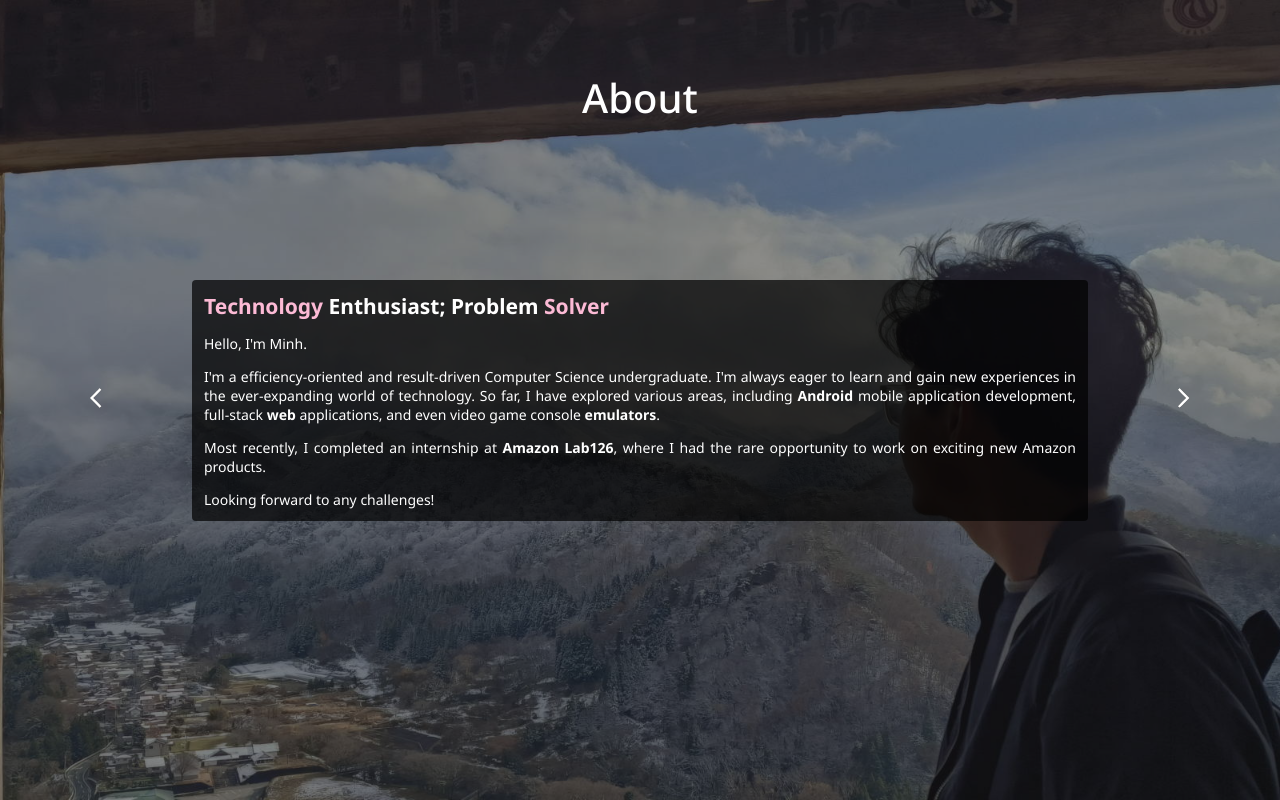
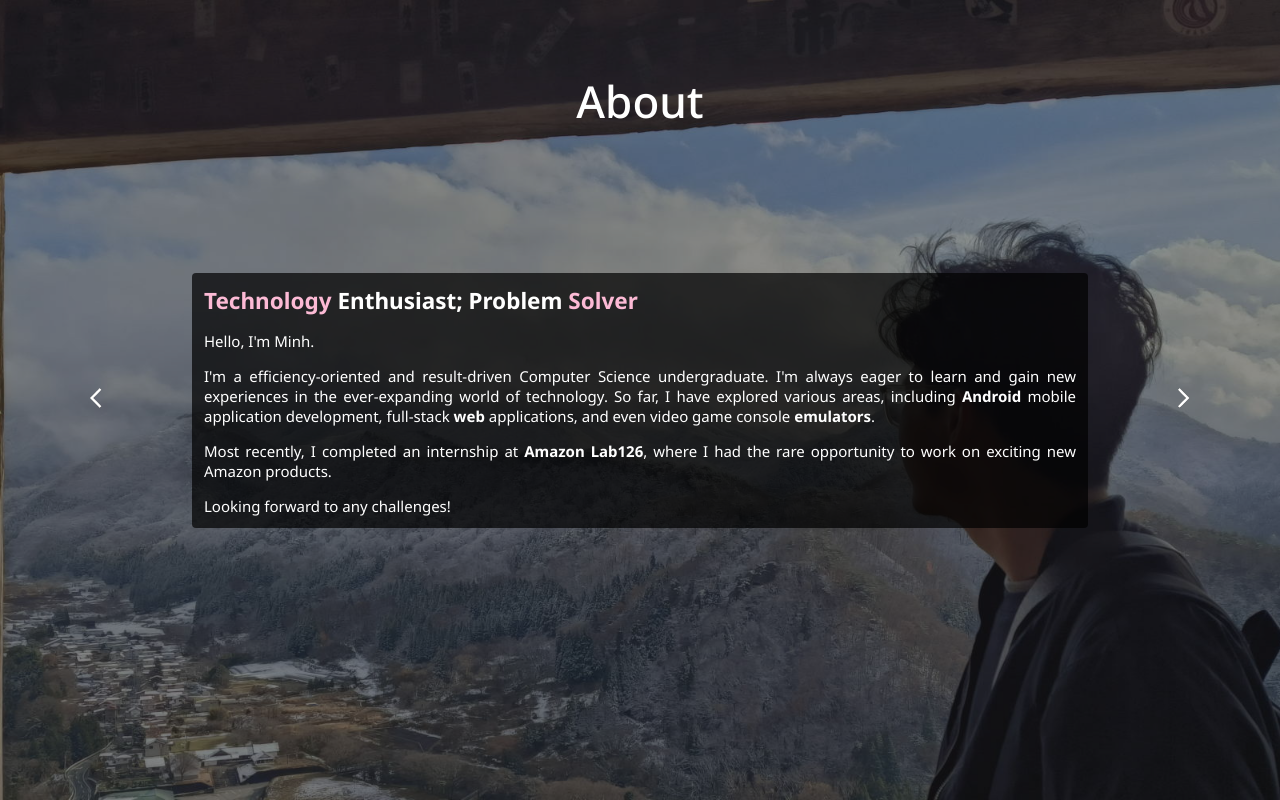
Before and after one commit to MinhMXC/minhmxc.github.io, a React (Vite) app: page / in a window 1280 px wide. Built offline with nearby package versions, Linux system fonts and the light colour scheme.

Commit message:
Enlarge font size

```diff
--- a/src/main/content.scss
+++ b/src/main/content.scss
@@ -4,7 +4,7 @@
   width: 100%;
   max-width: 1200px;
   color: white;
-  font-size: max(1vh, 14px);
+  font-size: max(1.1vh, 15px);
   text-align: justify;
   padding: 1.5vh;
   overflow: hidden;
--- a/src/main/main.scss
+++ b/src/main/main.scss
@@ -52,12 +52,12 @@ $nav-width: math.div(100% - 70%, 2);
 .header {
   @extend .center;
   position: relative;
-  bottom: 6%;
+  bottom: 4%;
   overflow: hidden;
 }
 
 .header__text {
-  font-size: max(3.2vh, 40px);
+  font-size: max(3.2vh, 44px);
   color: white;
   font-weight: 500;
 }
```
